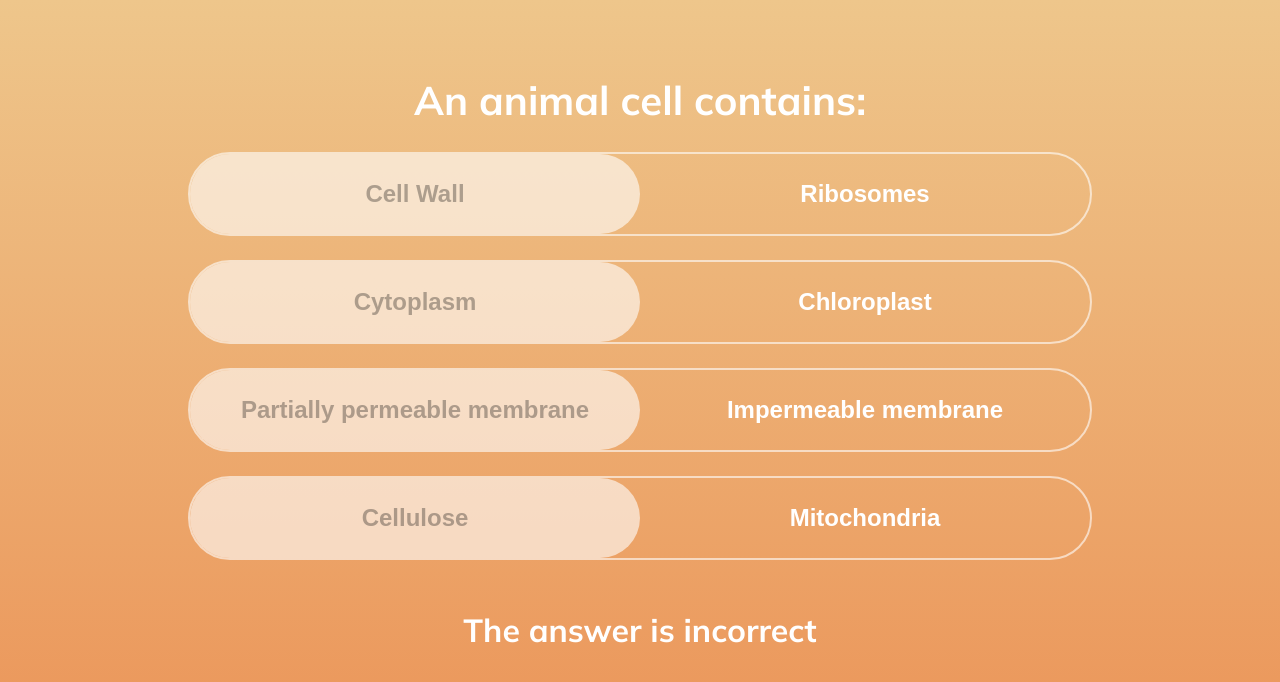
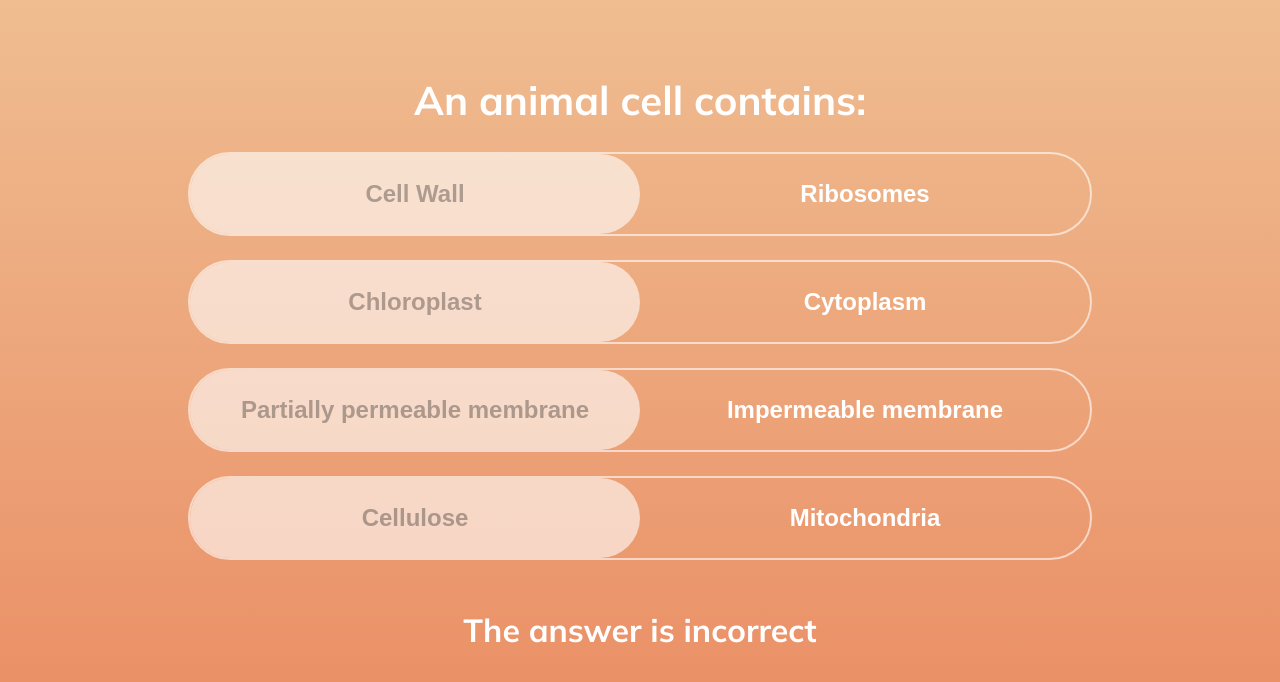
Before and after one commit to Harvindsokhal/seneca-learning-fe-test, a React (Create React App) app: page / in a window 1280 px wide. Shown: the top 682 px of the page. Built offline with nearby package versions, Linux system fonts and the light colour scheme.

Commit message:
shuffle answers and options

```diff
--- a/src/components/Quiz/Quiz.tsx
+++ b/src/components/Quiz/Quiz.tsx
@@ -4,6 +4,7 @@ import { motion } from 'framer-motion'
 import { Answer, Option, QuestionData } from '../../models/question'
 import { fetchQuestions } from '../../services/questions'
 import { interpolateGradient } from '../../utils/gradientUtils'
+import { shuffleArray } from '../../utils/arrayUtils'
 import AnswersToggle from '../AnswersToggle/AnswersToggle'
 import './Quiz.scss'
 
@@ -17,11 +18,19 @@ const Quiz = () => {
     [key: number]: number
   }>({})
   const [isLocked, setIsLocked] = useState(false)
+  const [shuffledAnswers, setShuffledAnswers] = useState<Answer[]>([])
 
   useEffect(() => {
     if (data) {
+      const question = data[currentQuestionIndex]
+      const shuffledAnswers = question.answers.map((answer: Answer) => ({
+        ...answer,
+        options: shuffleArray(answer.options),
+      }))
+      setShuffledAnswers(shuffleArray(shuffledAnswers))
+
       const initialSelectedAnswers: { [key: number]: number } = {}
-      data[currentQuestionIndex].answers.forEach((answer: Answer) => {
+      shuffledAnswers.forEach((answer: Answer) => {
         const randomOptionId =
           answer.options[Math.floor(Math.random() * answer.options.length)].id
         initialSelectedAnswers[answer.id] = randomOptionId
@@ -31,12 +40,12 @@ const Quiz = () => {
   }, [data, currentQuestionIndex])
 
   const handleAnswerSelect = (answerId: number, optionId: number) => {
-    if (!data) return
+    if (isLocked || !data) return
     setSelectedAnswers((prev) => {
       const updatedAnswers = { ...prev, [answerId]: optionId }
 
       // Check if all answers are correct after updating the state
-      const allCorrect = data[currentQuestionIndex].answers.every(
+      const allCorrect = shuffledAnswers.every(
         (answer: Answer) =>
           updatedAnswers[answer.id] ===
           answer.options.find((option: Option) => option.isCorrect)?.id
@@ -48,17 +57,13 @@ const Quiz = () => {
   }
 
   const correctnessLevel = data
-    ? data[currentQuestionIndex].answers.reduce(
-        (acc: number, answer: Answer) => {
-          const selectedOptionId = selectedAnswers[answer.id]
-          const isCorrect = answer.options.some(
-            (option: Option) =>
-              option.id === selectedOptionId && option.isCorrect
-          )
-          return acc + (isCorrect ? 1 : 0)
-        },
-        0
-      ) / data[currentQuestionIndex].answers.length
+    ? shuffledAnswers.reduce((acc: number, answer: Answer) => {
+        const selectedOptionId = selectedAnswers[answer.id]
+        const isCorrect = answer.options.some(
+          (option: Option) => option.id === selectedOptionId && option.isCorrect
+        )
+        return acc + (isCorrect ? 1 : 0)
+      }, 0) / shuffledAnswers.length
     : 0
 
   const backgroundStyle = useMemo(
@@ -80,7 +85,7 @@ const Quiz = () => {
     >
       <div className="quiz-content">
         <h1 className="question-title">{data?.[currentQuestionIndex].title}</h1>
-        {data?.[currentQuestionIndex].answers.map((answer: Answer) => (
+        {shuffledAnswers.map((answer: Answer) => (
           <AnswersToggle
             key={answer.id}
             answerId={answer.id}
--- /dev/null
+++ b/src/utils/arrayUtils.ts
@@ -0,0 +1,8 @@
+export const shuffleArray = <T>(array: T[]): T[] => {
+  const result = [...array]
+  for (let i = result.length - 1; i > 0; i--) {
+    const j = Math.floor(Math.random() * (i + 1))
+    ;[result[i], result[j]] = [result[j], result[i]]
+  }
+  return result
+}
```
